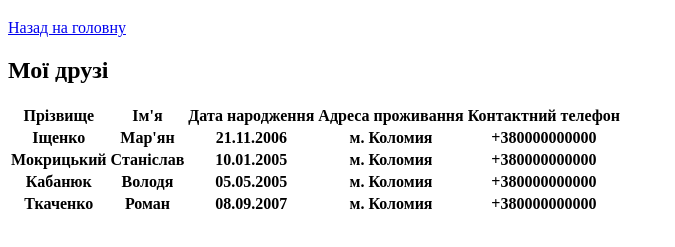
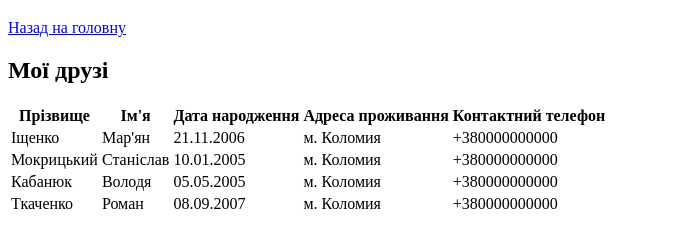
Before and after one commit to Telvin7632/Kuchirka-Liubomyr, a plain HTML site: page Praktyka2/friends.html in a window 1280 px wide. Shown: the part 61-308 px from the top of the page, without its empty margins (0-675 px from the left). Drawn offline with Linux system fonts and the light colour scheme.

Commit message:
Update friends.html

```diff
--- a/Praktyka2/friends.html
+++ b/Praktyka2/friends.html
@@ -26,32 +26,32 @@
 
   <tbody>
     <tr>
-      <th>Іщенко</th>
-      <th>Мар'ян</th>
-      <th>21.11.2006</th>
-      <th>м. Коломия</th>
-      <th>+380000000000</th>
+      <td>Іщенко</td>
+      <td>Мар'ян</td>
+      <td>21.11.2006</td>
+      <td>м. Коломия</td>
+      <td>+380000000000</td>
     </tr>
     <tr>
-      <th>Мокрицький</th>
-      <th>Станіслав</th>
-      <th>10.01.2005</th>
-      <th>м. Коломия</th>
-      <th>+380000000000</th>
+      <td>Мокрицький</td>
+      <td>Станіслав</td>
+      <td>10.01.2005</td>
+      <td>м. Коломия</td>
+      <td>+380000000000</td>
     </tr>
     <tr>
-      <th>Кабанюк</th>
-      <th>Володя</th>
-      <th>05.05.2005</th>
-      <th>м. Коломия</th>
-      <th>+380000000000</th>
+      <td>Кабанюк</td>
+      <td>Володя</td>
+      <td>05.05.2005</td>
+      <td>м. Коломия</td>
+      <td>+380000000000</td>
     </tr>
     <tr>
-      <th>Ткаченко</th>
-      <th>Роман</th>
-      <th>08.09.2007</th>
-      <th>м. Коломия</th>
-      <th>+380000000000</th>
+      <td>Ткаченко</td>
+      <td>Роман</td>
+      <td>08.09.2007</td>
+      <td>м. Коломия</td>
+      <td>+380000000000</td>
     </tr>
   </tbody>
 </table>
```
